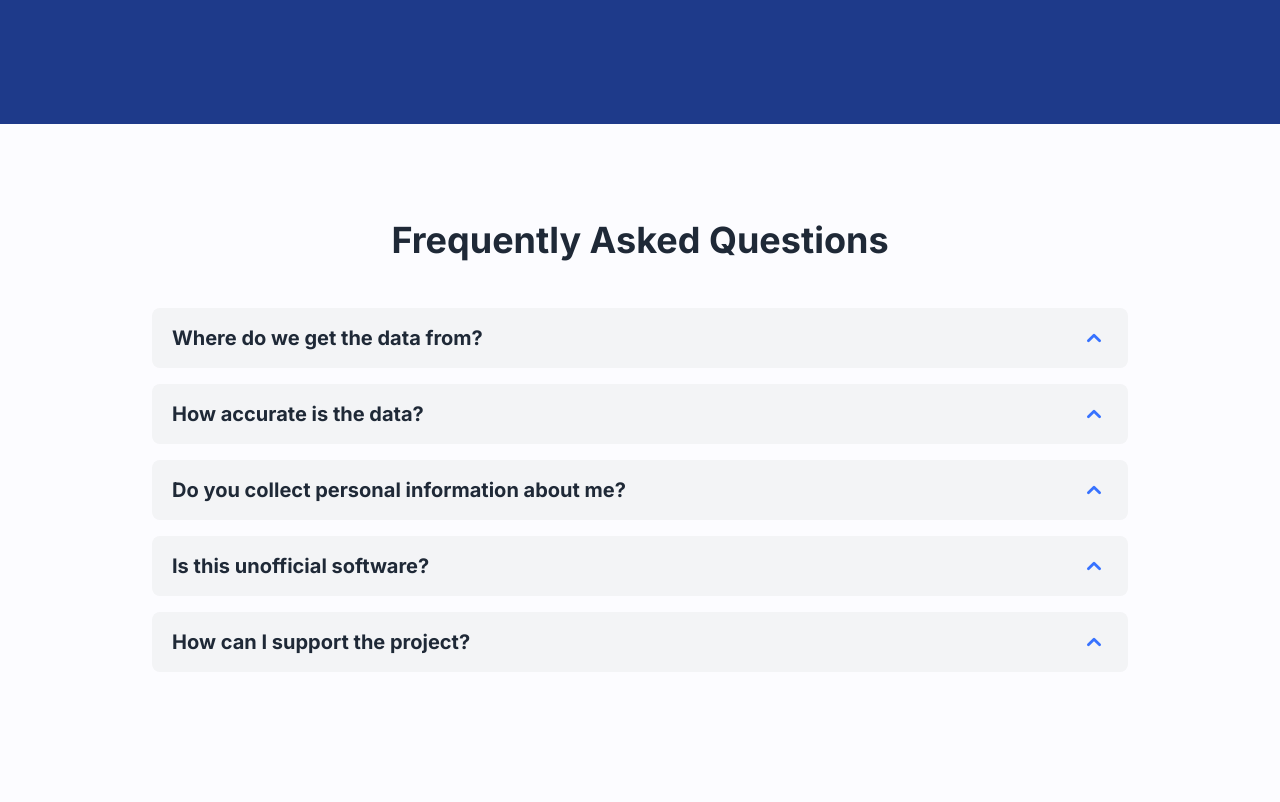
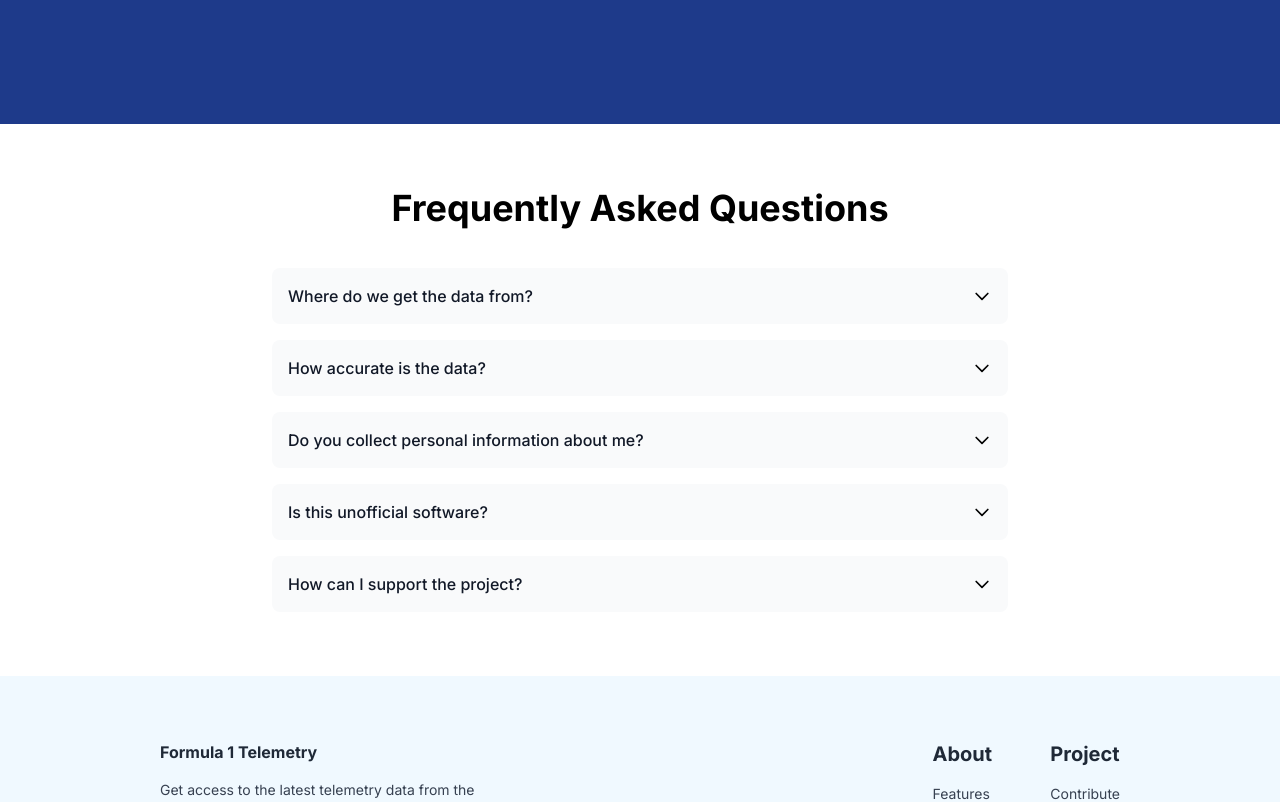
Before and after one commit to milan-codes/the-briefing-room, a Next.js app: page / in a window 1280 px wide. Shown: the part 1460-2262 px from the top of the page. Built offline with nearby package versions, Linux system fonts and the light colour scheme.

Commit message:
Redesigned faq

```diff
--- a/src/components/landing/Faq/Faq.tsx
+++ b/src/components/landing/Faq/Faq.tsx
@@ -1,20 +1,46 @@
 import FaqItem, { FaqItemProps } from "./FaqItem";
 
-interface FaqProps {
-  items: FaqItemProps[];
-}
-
-const Faq: React.FC<FaqProps> = ({ items }) => (
-  <div className="bg-[#FCFCFF] dark:bg-[#0A0F0D] min-h-screen">
-    <div className="max-w-5xl mx-auto px-6 rounded-2xl">
-      <h1 className="pt-24 pb-8 text-3xl font-semibold text-center text-gray-800 dark:text-gray-200 capitalize lg:text-4xl">
+const Faq: React.FC = () => {
+  return (
+    <div className="mx-auto max-w-3xl py-16">
+      <h1 className="text-center text-3xl font-bold sm:text-4xl pb-10">
         Frequently Asked Questions
       </h1>
-      {items.map(({ title, description }, index) => (
-        <FaqItem key={index} title={title} description={description} />
-      ))}
+      <div className="space-y-4 px-4">
+        {items.map((item, index) => (
+          <FaqItem key={index} {...item} />
+        ))}
+      </div>
     </div>
-  </div>
-);
+  );
+};
+
+const items: FaqItemProps[] = [
+  {
+    title: "Where do we get the data from?",
+    description:
+      "Lorem ipsum dolor sit amet, consectetur adipiscing elit, sed do eiusmod tempor incididunt ut labore et dolore magna aliqua.",
+  },
+  {
+    title: "How accurate is the data?",
+    description:
+      "Lorem ipsum dolor sit amet, consectetur adipiscing elit, sed do eiusmod tempor incididunt ut labore et dolore magna aliqua.",
+  },
+  {
+    title: "Do you collect personal information about me?",
+    description:
+      "Lorem ipsum dolor sit amet, consectetur adipiscing elit, sed do eiusmod tempor incididunt ut labore et dolore magna aliqua.",
+  },
+  {
+    title: "Is this unofficial software?",
+    description:
+      "Lorem ipsum dolor sit amet, consectetur adipiscing elit, sed do eiusmod tempor incididunt ut labore et dolore magna aliqua.",
+  },
+  {
+    title: "How can I support the project?",
+    description:
+      "Lorem ipsum dolor sit amet, consectetur adipiscing elit, sed do eiusmod tempor incididunt ut labore et dolore magna aliqua.",
+  },
+];
 
 export default Faq;
--- a/src/components/landing/Faq/FaqItem.tsx
+++ b/src/components/landing/Faq/FaqItem.tsx
@@ -1,29 +1,25 @@
-import { Disclosure } from "@headlessui/react";
-import { ChevronUpIcon } from "@heroicons/react/solid";
-
 export interface FaqItemProps {
   title: string;
   description: string;
 }
 
 const FaqItem: React.FC<FaqItemProps> = ({ title, description }) => (
-  <Disclosure>
-    {({ open }) => (
-      <>
-        <Disclosure.Button className="flex justify-between items-center w-full px-5 py-4 my-4 text-left bg-gray-100 dark:bg-gray-800 rounded-lg hover:bg-blue-200 dark:hover:bg-blue-800 focus:outline-none focus-visible:ring focus-visible:ring-blue-500 focus-visible:ring-opacity-75">
-          <span className="text-xl font-semibold text-gray-800 dark:text-gray-200">{title}</span>
-          <ChevronUpIcon
-            className={`${
-              open ? "transform duration-200 rotate-180" : "duration-200"
-            } w-7 h-7 text-[#3772FF]`}
-          />
-        </Disclosure.Button>
-        <Disclosure.Panel className="px-4 pb-4 text-gray-700 dark:text-gray-300">
-          {description}
-        </Disclosure.Panel>
-      </>
-    )}
-  </Disclosure>
+  <details className="group [&_summary::-webkit-details-marker]:hidden">
+    <summary className="flex items-center justify-between p-4 rounded-lg cursor-pointer bg-gray-50">
+      <h2 className="font-medium text-gray-900">{title}</h2>
+      <svg
+        className="ml-1.5 h-5 w-5 flex-shrink-0 transition duration-300 group-open:-rotate-180"
+        xmlns="http://www.w3.org/2000/svg"
+        fill="none"
+        viewBox="0 0 24 24"
+        stroke="currentColor"
+      >
+        <path stroke-linecap="round" stroke-linejoin="round" stroke-width="2" d="M19 9l-7 7-7-7" />
+      </svg>
+    </summary>
+
+    <p className="px-4 mt-4 leading-relaxed text-gray-700">{description}</p>
+  </details>
 );
 
 export default FaqItem;
--- a/src/pages/index.tsx
+++ b/src/pages/index.tsx
@@ -16,59 +16,10 @@ const Home: NextPage = () => {
       <Navbar />
       <Hero />
       <div id="features">
-        <Features
-          features={[
-            {
-              title: "See championship standings",
-              description:
-                "Lorem ipsum dolor sit amet, consectetur adipiscing elit, sed do eiusmod tempor incididunt ut labore et dolore magna aliqua. Ut enim ad minim veniam, quis nostrud exercitation",
-              icon: <DatabaseIcon style={{ width: 30, height: 30 }} />,
-            },
-            {
-              title: "Analyize quali & race data",
-              description:
-                "Lorem ipsum dolor sit amet, consectetur adipiscing elit, sed do eiusmod tempor incididunt ut labore et dolore magna aliqua. Ut enim ad minim veniam, quis nostrud exercitation ullamco laboris nisi ut aliquip ex ea commodo consequat.",
-              icon: <CogIcon style={{ width: 30, height: 30 }} />,
-            },
-            {
-              title: "See driver stats",
-              description:
-                "Lorem ipsum dolor sit amet, consectetur adipiscing elit, sed do eiusmod tempor incididunt ut labore et dolore magna aliqua.",
-              icon: <UserIcon style={{ width: 30, height: 30 }} />,
-            },
-          ]}
-        />
+        <Features />
       </div>
       <div id="faq">
-        <Faq
-          items={[
-            {
-              title: "Where do we get the data from?",
-              description:
-                "Lorem ipsum dolor sit amet, consectetur adipiscing elit, sed do eiusmod tempor incididunt ut labore et dolore magna aliqua.",
-            },
-            {
-              title: "How accurate is the data?",
-              description:
-                "Lorem ipsum dolor sit amet, consectetur adipiscing elit, sed do eiusmod tempor incididunt ut labore et dolore magna aliqua.",
-            },
-            {
-              title: "Do you collect personal information about me?",
-              description:
-                "Lorem ipsum dolor sit amet, consectetur adipiscing elit, sed do eiusmod tempor incididunt ut labore et dolore magna aliqua.",
-            },
-            {
-              title: "Is this unofficial software?",
-              description:
-                "Lorem ipsum dolor sit amet, consectetur adipiscing elit, sed do eiusmod tempor incididunt ut labore et dolore magna aliqua.",
-            },
-            {
-              title: "How can I support the project?",
-              description:
-                "Lorem ipsum dolor sit amet, consectetur adipiscing elit, sed do eiusmod tempor incididunt ut labore et dolore magna aliqua.",
-            },
-          ]}
-        />
+        <Faq />
       </div>
       <Footer
         description="Get access to the latest telemetry data from the Formula 1 world championship"
```
Also changed, not shown: src/components/landing/Features/Features.tsx (+1 -7 lines).
